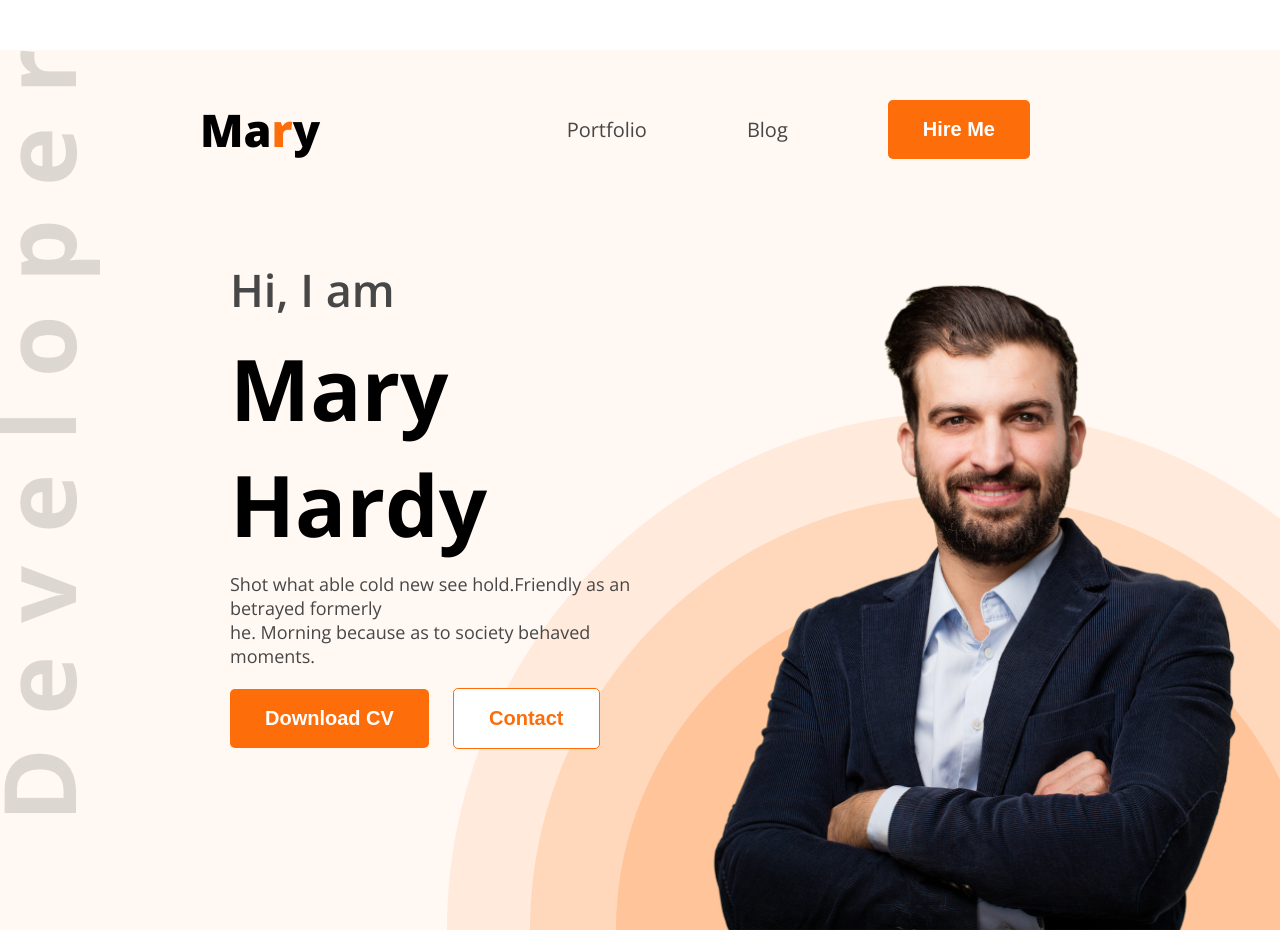
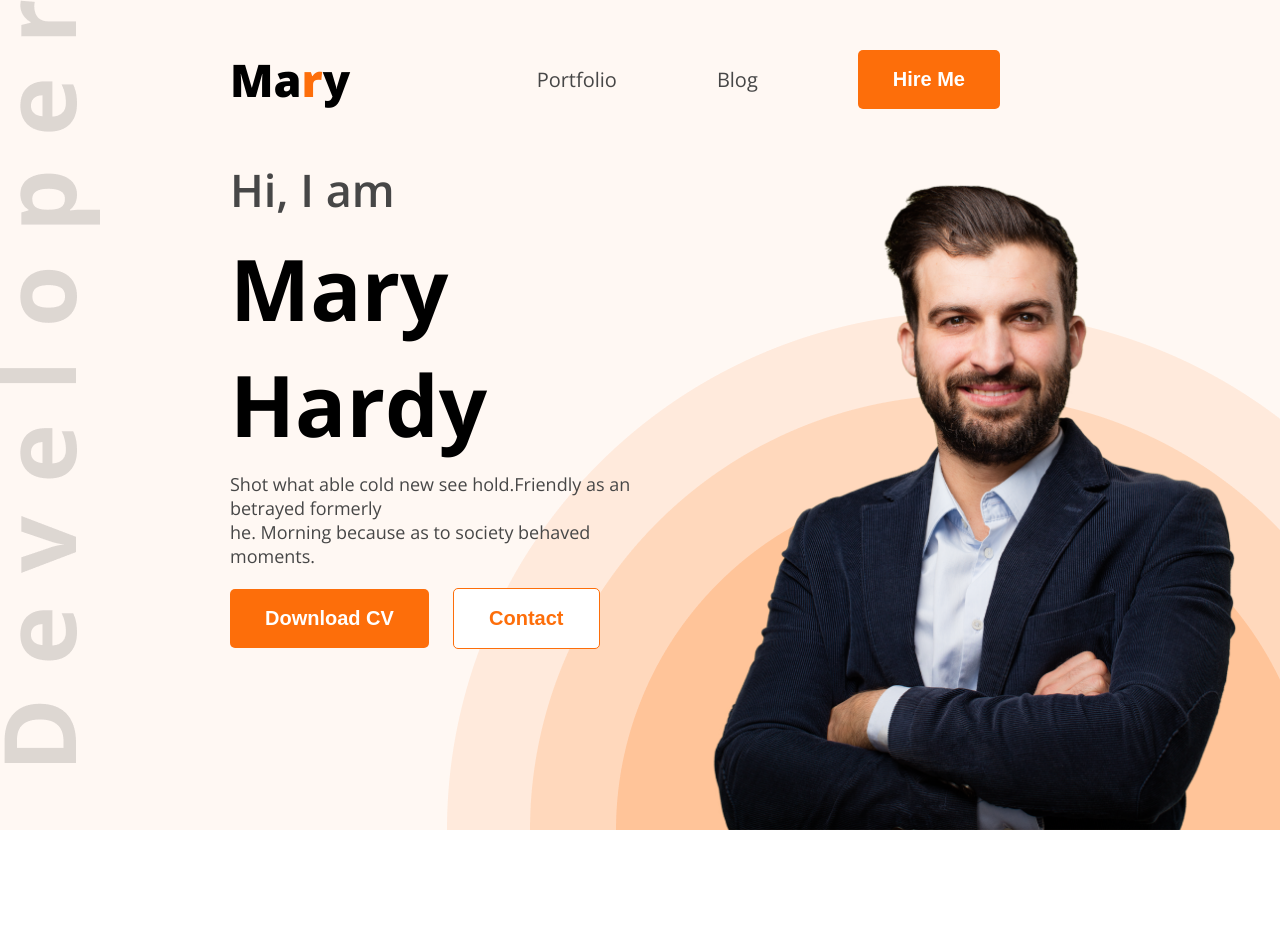
Before and after one commit to Hasnatkallol/portfolio, a plain HTML site: page index.html in a window 1280 px wide. Shown: the top 930 px of the page. Drawn offline with nearby package versions, Linux system fonts and the light colour scheme.

Commit message:
nav change

```diff
--- a/style/style.css
+++ b/style/style.css
@@ -65,7 +65,7 @@ nav{
     display: flex;
     justify-content: space-between;
     align-items: center;
-    margin: 50px 200px;
+    margin: 0px 230px;
 }
 nav ul{
     display: flex;
```
